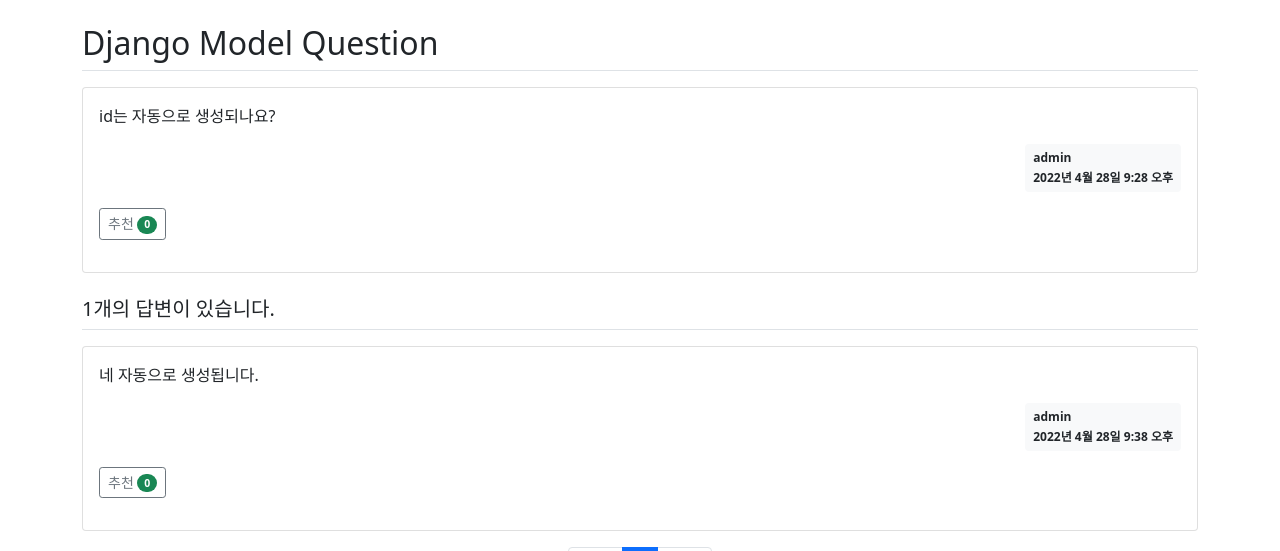
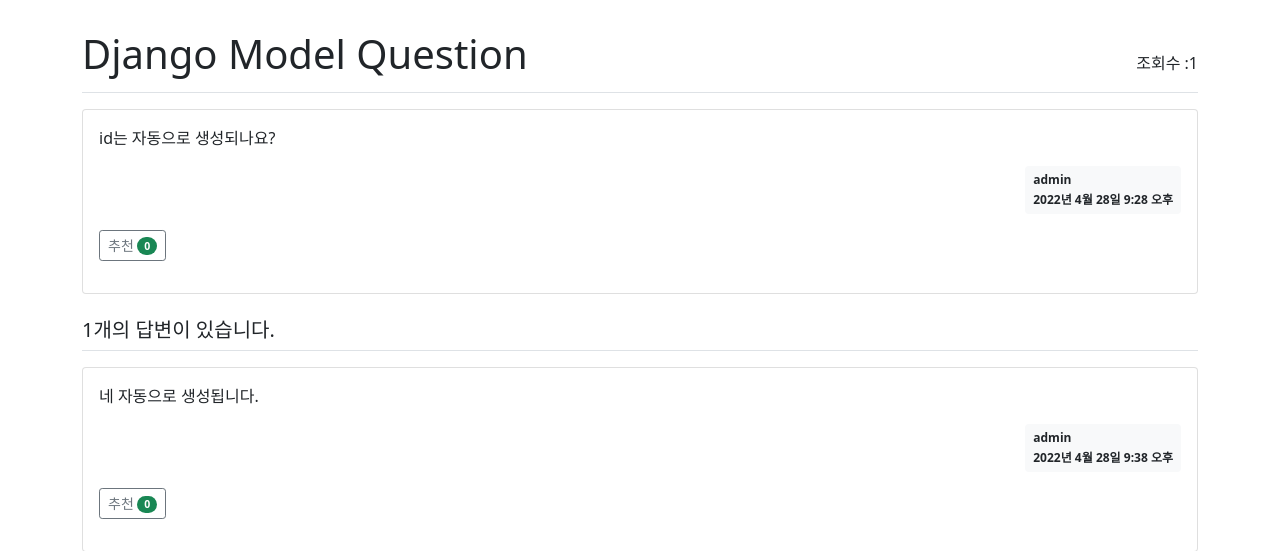
Before and after one commit to thisIsJooS/Django-CRUD-Service, a Django app: page /pybo/question/2/ in a window 1280 px wide. Shown: the part 57-608 px from the top of the page. Run offline with Django 4.2, Linux system fonts and the light colour scheme; data comes from the database, SQL or seed files in the repository; both versions use the stored data as it was after the commit; some libraries are stand-ins or nearby versions.

Commit message:
add hits function

```diff
--- a/pybo/models.py
+++ b/pybo/models.py
@@ -9,6 +9,8 @@
     author = models.ForeignKey(User, on_delete=models.CASCADE, related_name='author_question')
     modify_date = models.DateTimeField(null=True, blank=True)
     voter = models.ManyToManyField(User, related_name='voter_question') # 추천인 추가
+    hits = models.IntegerField(default=0)
+
 
     def __str__(self):
         return self.subject
--- a/pybo/views/question_views.py
+++ b/pybo/views/question_views.py
@@ -33,7 +33,9 @@
     answer_list = question.answer_set.all().annotate(count=Count('voter')).order_by('-count')
     paginator = Paginator(answer_list, 3) # 페이지당 3개씩 보여주기
     page_obj = paginator.get_page(page)
-    context = {'question' : question, 'answer_list': page_obj, 'answer_page':page}
+    question.hits += 1
+    question.save()
+    context = {'question' : question, 'answer_list': page_obj, 'answer_page':page, 'hits': question.hits}
     return render(request, 'pybo/question_detail.html', context)
 
 
--- a/templates/pybo/question_detail.html
+++ b/templates/pybo/question_detail.html
@@ -18,7 +18,11 @@
     {% endif %}
 
     <!-- 질문 -->
-    <h2 class="border-bottom py-2">{{ question.subject }}</h2>
+    <div class="border-bottom py-2 d-flex justify-content-between align-items-baseline">
+      <span class="fs-1">{{ question.subject }}</span>
+      <span>조회수 :{{ hits }}</span>
+    </div>
+
     <div class="card my-3">
       <div class="card-body">
         <div class="card-text">
```
Also changed, not shown: db.sqlite3, pybo/migrations/0007_question_hits.py (added).
